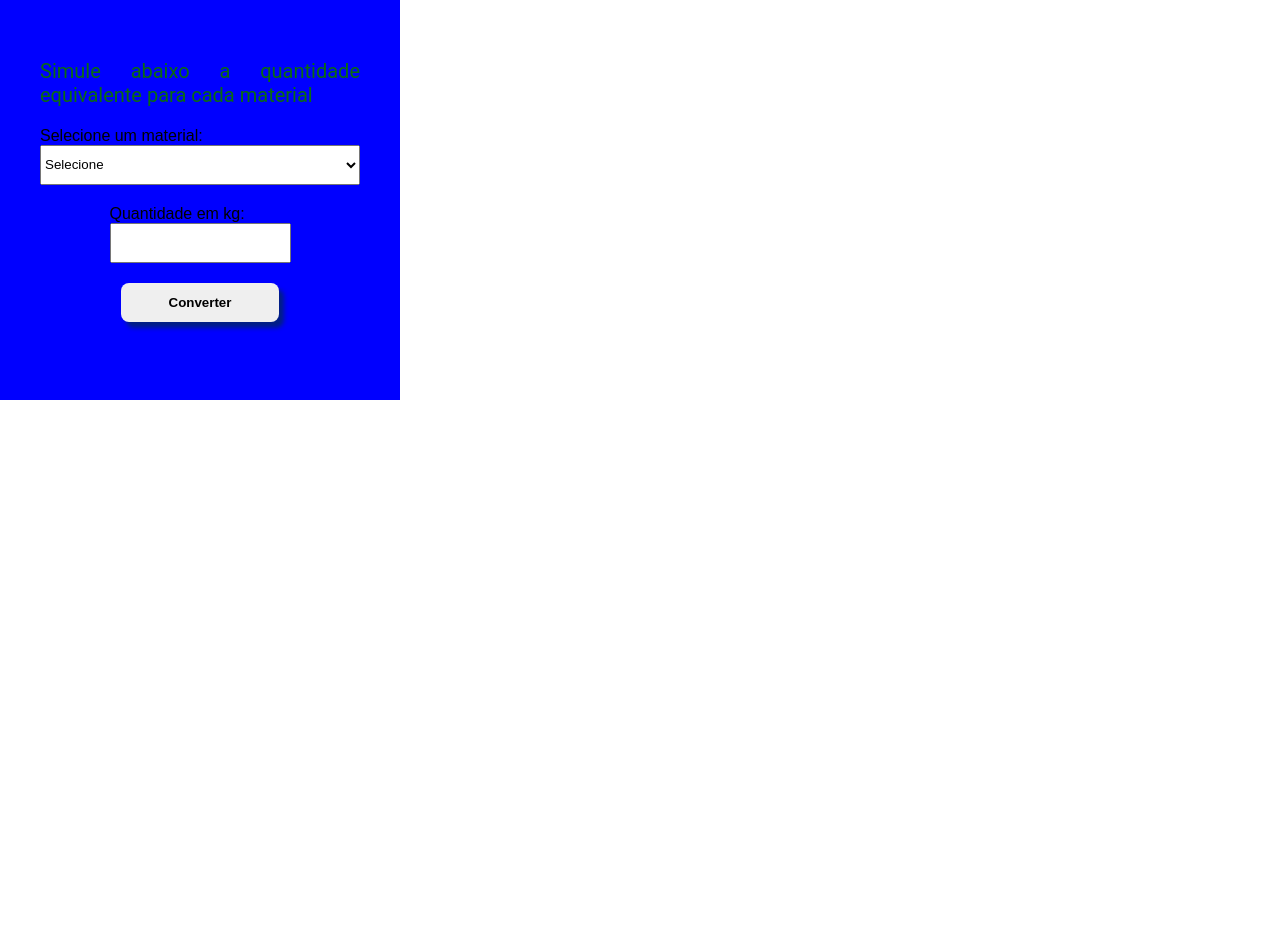
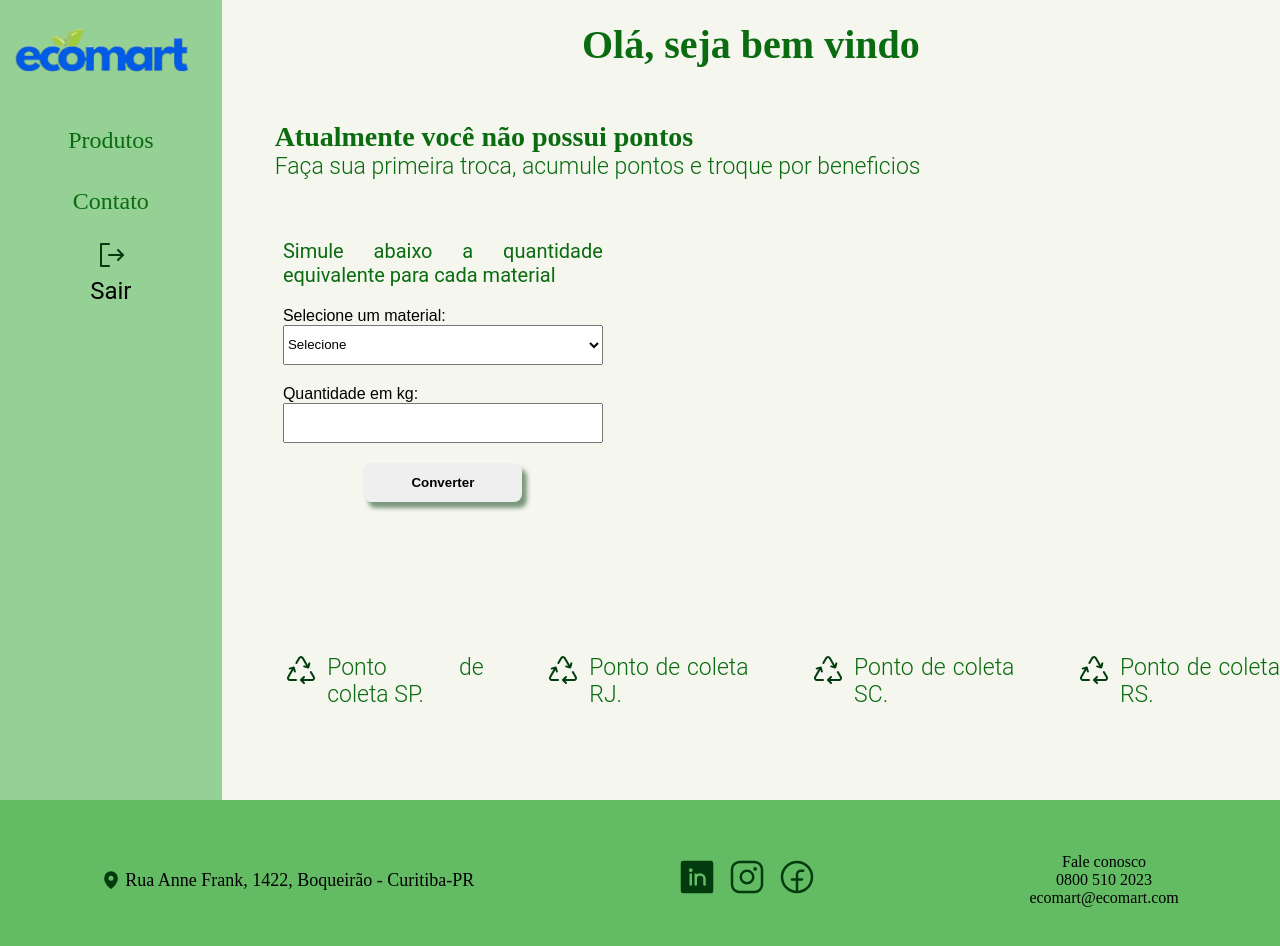
Before and after one commit to Wallace-Lentes/EcoMart, a React (Vite) app: page /Dashboard in a window 1280 px wide. Shown: the top 946 px of the page. Before the commit the page ends 800 px from the top, so only its background shows below. Built offline with nearby package versions, Linux system fonts and the light colour scheme.

Commit message:
fix: importação do layout e footer na página dashboard

```diff
--- a/src/pages/Dasboard/Dashboard.jsx
+++ b/src/pages/Dasboard/Dashboard.jsx
@@ -1,14 +1,12 @@
 import React from 'react'
-import Conversor from '../../components/Conversor/Conversor'
-// import Layout from '../../components/shared/Layout/Layout'
-// import Footer from '../../components/views/LandingPage/Footer/Footer'
+import Layout from '../../components/shared/Layout/Layout'
+import Footer from '../../components/views/LandingPage/Footer/Footer'
 
 const Dashboard = () => {
   return (
     <div>
-      {/* <Layout/>
-      <Footer/>  */}
-      <Conversor />
+      <Layout/>
+      <Footer/>
     </div>
 
   )
```
